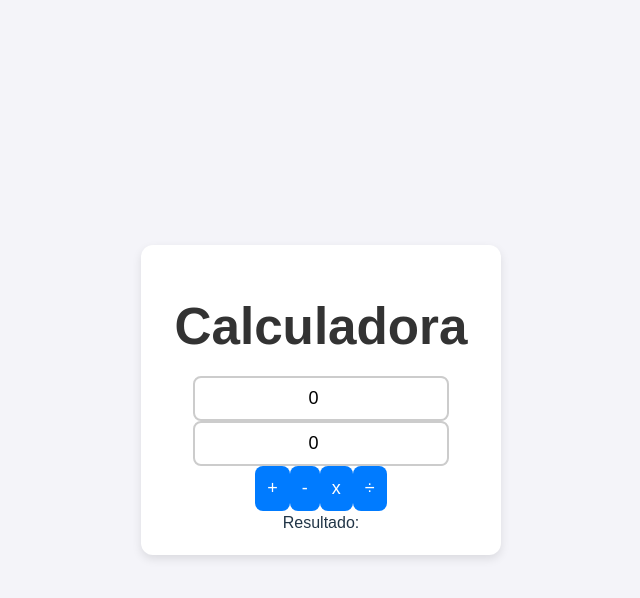
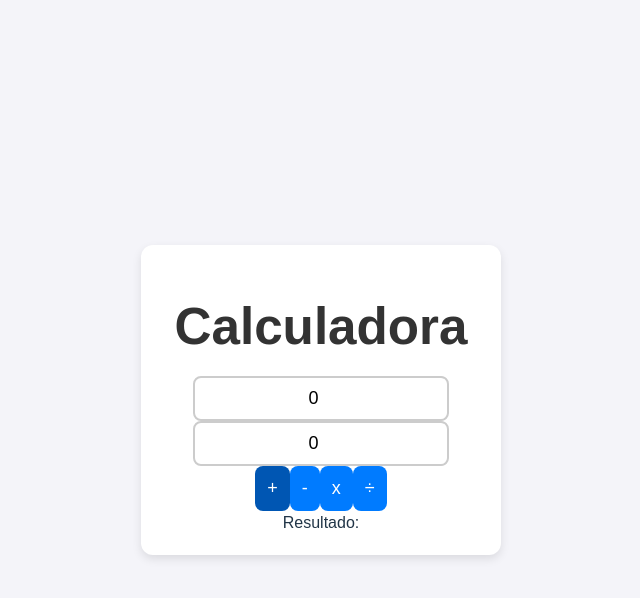
Before and after one commit to inesitalarr/Ejercicio-React-2025, a React (Vite) app: page / in a window 1280 px wide. In both pictures the pointer is over the button 591 px from the left and 488 px from the top of the page. Shown: the top 598 px of the page, without its empty margins (319-959 px from the left). Built offline with nearby package versions, Linux system fonts and the light colour scheme.

Commit message:
add hover and active styles for button elements

```diff
--- a/src/App.css
+++ b/src/App.css
@@ -47,3 +47,11 @@ button {
   cursor: pointer;
   transition: all 0.3s ease-in-out;
 }
+
+button:hover {
+  background: #0056b3;
+}
+
+button.active {
+  background: #28a745;
+}
```
